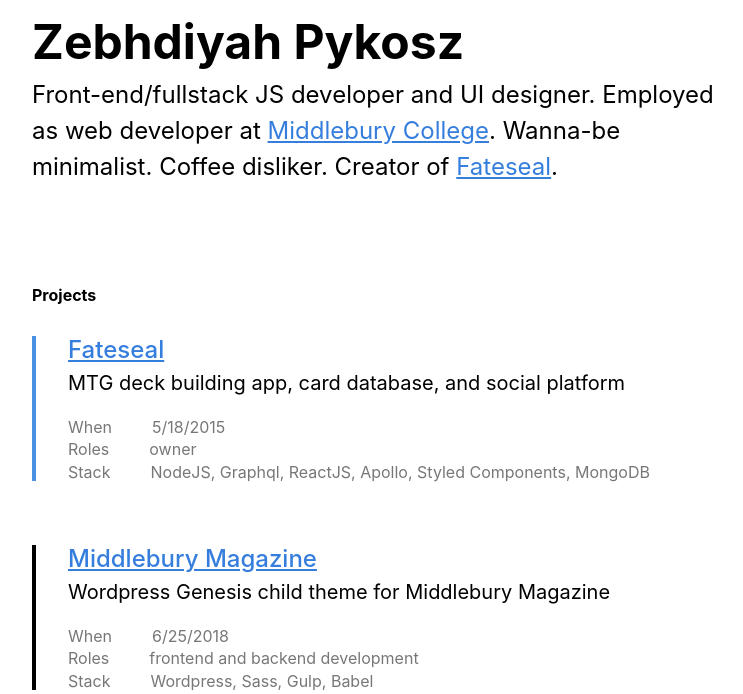
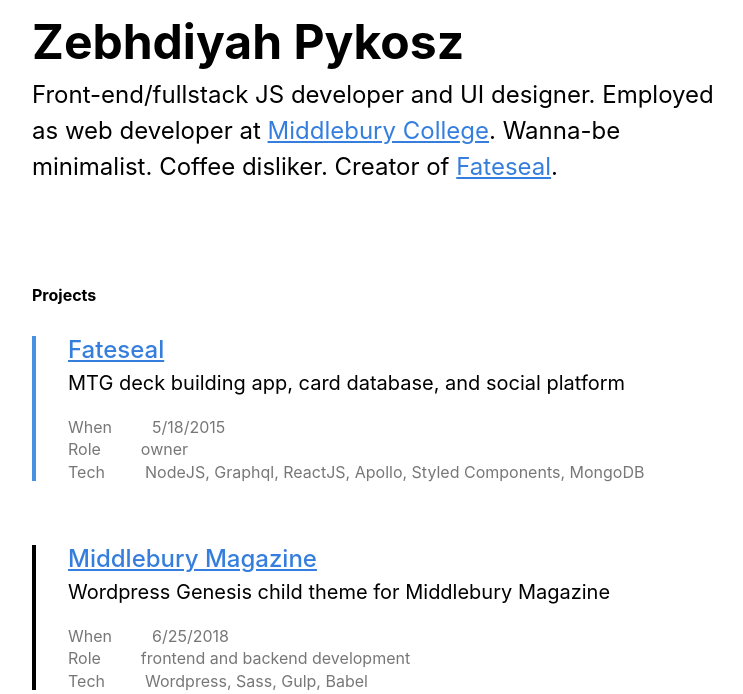
Before and after one commit to zebapy/zeb.codes, a Gatsby site: page / in a window 1280 px wide. Shown: the part 386-1080 px from the top of the page, without its empty margins (256-999 px from the left). Built offline with nearby package versions, Linux system fonts and the light colour scheme; Gatsby itself is replaced by a stand-in of ours.

Commit message:
rename some project labels

```diff
--- a/src/components/project-list.js
+++ b/src/components/project-list.js
@@ -59,11 +59,11 @@ const ProjectList = () => {
                     text: new Date(date).toLocaleDateString()
                   },
                   {
-                    label: 'Roles',
+                    label: 'Role',
                     text: roles
                   },
                   {
-                    label: 'Stack',
+                    label: 'Tech',
                     text: stack.map((tag, i) => (
                       <span key={tag}>
                         {tag}
```
